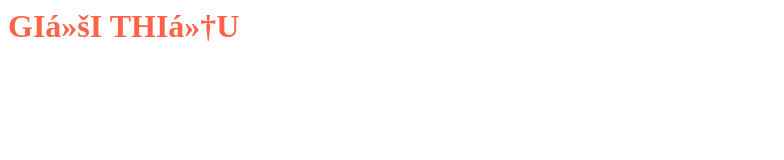
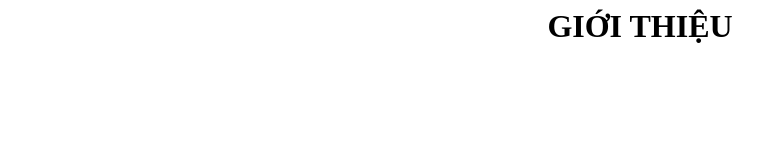
Before and after one commit to nguyenngochan06072008-wq/tieusubanthan, a plain HTML site: page index.html in a window 1280 px wide. Shown: the whole page, without its empty margins (0-784 px from the left). Drawn offline with Linux system fonts and the light colour scheme.

Commit message:
Update index.html

```diff
--- a/index.html
+++ b/index.html
@@ -1,6 +1,15 @@
-<head>
-  <meta charset="utf-8>
-</head>
-<body>
-    <h1 style="color: tomato; text-align; center;"> GIỚI THIỆU </h1>
-    <img src="images/anhdaidien.png" alt="Ảnh đại diện
+<html>
+  <head>
+    <meta charset="UTF-8">
+  </head>
+  <body>
+    <h1 style= "color: tomamto; text-align: center; "> GIỚI THIỆU </h1>
+    <table>
+      <tr>
+        <td>
+
+        </td>
+      </tr>
+    </table>
+  </body>
+</html>
```
